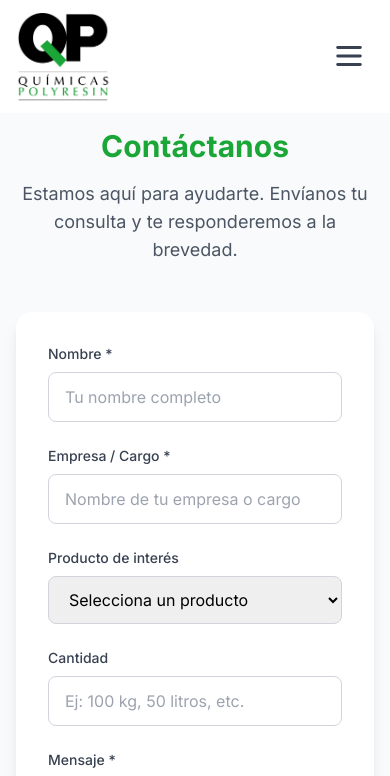
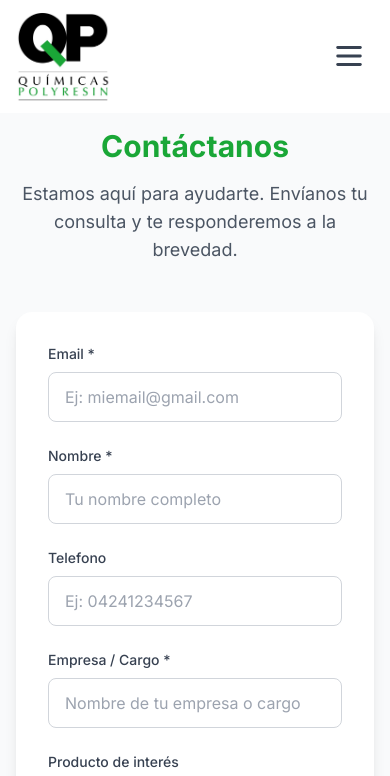
Before and after one commit to Haessler16/polyresin, a Next.js app: page /contacto in a window 390 px wide. Shown: the top 776 px of the page. Built offline with nearby package versions, Linux system fonts and the light colour scheme.

Commit message:
Enhance ContactForm to include email and phone fields with validation; update email sending logic to include new fields; improve layout and styling in BusinessLines and Hero components for better responsiveness and user experience.

```diff
--- a/src/app/api/send-email/route.ts
+++ b/src/app/api/send-email/route.ts
@@ -5,10 +5,11 @@ const resend = new Resend(process.env.RESEND_API_KEY)
 
 export async function POST(request: Request) {
   try {
-    const { name, company, product, amount, message } = await request.json()
+    const { name, company, product, amount, message, phone, email } =
+      await request.json()
 
     // Validación básica
-    if (!name || !company || !message) {
+    if (!name || !company || !message || !email) {
       return NextResponse.json(
         { error: 'Faltan campos requeridos' },
         { status: 400 },
@@ -17,10 +18,10 @@ export async function POST(request: Request) {
 
     // Enviar el email usando Resend
     const { data, error } = await resend.emails.send({
-      from: 'Químicas Polyresin <onboarding@quimicaspolyresin.com>', // Dominio de prueba de Resend
+      from: 'Químicas Polyresin <onboarding@resend.dev>', // Dominio de prueba de Resend
       // Para producción usa: from: 'Contacto Web <noreply@tudominio.com>',
       to: ['ventas@quimicaspolyresin.com'],
-      subject: `Nueva consulta de ${name} - ${company}`,
+      subject: `Nueva consulta de ${name} - ${email}`,
       html: `
         <div style="font-family: Arial, sans-serif; max-width: 600px; margin: 0 auto;">
           <div style="background: linear-gradient(135deg, #1aa737 0%, #15892d 100%); color: white; padding: 30px; text-align: center;">
@@ -35,10 +36,26 @@ export async function POST(request: Request) {
               <table style="width: 100%; border-collapse: collapse;">
                 <tr>
                   <td style="padding: 12px 0; border-bottom: 1px solid #e5e7eb;">
+                    <strong style="color: #374151;">Email:</strong>
+                  </td>
+                  <td style="padding: 12px 0; border-bottom: 1px solid #e5e7eb; color: #6b7280;">
+                    ${email}
+                  </td>
+                </tr>
+                <tr>
+                  <td style="padding: 12px 0; border-bottom: 1px solid #e5e7eb;">
                     <strong style="color: #374151;">Nombre:</strong>
                   </td>
                   <td style="padding: 12px 0; border-bottom: 1px solid #e5e7eb; color: #6b7280;">
                     ${name}
+                  </td>
+                </tr>
+                <tr>
+                  <td style="padding: 12px 0; border-bottom: 1px solid #e5e7eb;">
+                    <strong style="color: #374151;">Telefono:</strong>
+                  </td>
+                  <td style="padding: 12px 0; border-bottom: 1px solid #e5e7eb; color: #6b7280;">
+                    ${phone}
                   </td>
                 </tr>
                 <tr>
@@ -118,7 +135,7 @@ Fecha: ${new Date().toLocaleString('es-ES')}
     })
 
     if (error) {
-      console.error('Error de Resend:', error)
+      console.log('Error de Resend:', error)
       return NextResponse.json(
         { error: 'Error al enviar el email' },
         { status: 500 },
--- a/src/app/page.tsx
+++ b/src/app/page.tsx
@@ -54,6 +54,7 @@ export default function HomePage() {
         type='application/ld+json'
         dangerouslySetInnerHTML={{ __html: JSON.stringify(website) }}
       />
+
       <Hero />
       <BusinessLines />
     </>
--- a/src/components/BusinessLines.tsx
+++ b/src/components/BusinessLines.tsx
@@ -29,7 +29,7 @@ const iconMap = {
 
 export default function BusinessLines() {
   return (
-    <section className='py-16 lg:py-12 bg-white'>
+    <section className='py-3 lg:py-5 bg-white'>
       <div className='max-w-7xl mx-auto px-4 sm:px-6 lg:px-8'>
         <motion.div
           initial={{ opacity: 0, y: 20 }}
@@ -46,7 +46,7 @@ export default function BusinessLines() {
         </motion.div>
 
         {/* Swiper Carousel */}
-        <div className='relative px-12'>
+        <section className='rrelative px-4 sm:px-8 lg:px-12'>
           <Swiper
             modules={[Navigation, Pagination, Autoplay]}
             spaceBetween={24}
@@ -134,7 +134,7 @@ export default function BusinessLines() {
 
           {/* Custom Pagination */}
           <div className='swiper-pagination-custom flex justify-center gap-2 mt-8'></div>
-        </div>
+        </section>
 
         {/* CTA Button */}
         <motion.div
@@ -154,6 +154,12 @@ export default function BusinessLines() {
       <style jsx global>{`
         .business-lines-swiper {
           padding-bottom: 40px;
+          width: 100%;
+        }
+
+        .swiper-pagination-custom {
+          position: relative !important;
+          bottom: 0 !important;
         }
 
         .swiper-pagination-custom .swiper-pagination-bullet {
@@ -170,6 +176,19 @@ export default function BusinessLines() {
           border-radius: 4px;
         }
 
+        .swiper-button-prev-custom,
+        .swiper-button-next-custom {
+          display: none;
+        }
+
+        /* Mostrar navegación solo en desktop */
+        @media (min-width: 768px) {
+          .swiper-button-prev-custom,
+          .swiper-button-next-custom {
+            display: flex;
+          }
+        }
+
         .swiper-button-prev-custom.swiper-button-disabled,
         .swiper-button-next-custom.swiper-button-disabled {
           opacity: 0.3;
--- a/src/components/ContactForm.tsx
+++ b/src/components/ContactForm.tsx
@@ -1,10 +1,12 @@
 'use client'
 import { useState } from 'react'
 import { motion } from 'framer-motion'
-import { Send, MapPin, Phone, Mail, Clock, Building2 } from 'lucide-react'
+import { Send, MapPin, Phone, Mail, Building2 } from 'lucide-react'
 
 interface FormData {
+  email: string
   name: string
+  phone: string
   company: string
   product: string
   amount: string
@@ -13,7 +15,9 @@ interface FormData {
 
 export default function ContactForm() {
   const [formData, setFormData] = useState<FormData>({
+    email: '',
     name: '',
+    phone: '',
     company: '',
     product: '',
     amount: '',
@@ -39,6 +43,7 @@ export default function ContactForm() {
 
   const validateForm = () => {
     const newErrors: Partial<FormData> = {}
+    if (!formData.email.trim()) newErrors.name = 'El email es requerido'
     if (!formData.name.trim()) newErrors.name = 'El nombre es requerido'
     if (!formData.company.trim())
       newErrors.company = 'La empresa/cargo es requerido'
@@ -70,7 +75,9 @@ export default function ContactForm() {
         setSubmitStatus('success')
         // Reset form
         setFormData({
+          email: '',
           name: '',
+          phone: '',
           company: '',
           product: '',
           amount: '',
@@ -149,6 +156,35 @@ export default function ContactForm() {
                 {/* Name Field */}
                 <section>
                   <label
+                    htmlFor='email'
+                    className='block text-sm font-medium text-gray-700 mb-2'>
+                    Email *
+                  </label>
+                  <input
+                    type='email'
+                    id='email'
+                    name='email'
+                    value={formData.email}
+                    onChange={handleChange}
+                    className={`w-full px-4 py-3 border text-black rounded-lg transition-all duration-200 ${
+                      errors.email
+                        ? 'border-red-300 focus:ring-red-500 focus:border-red-500'
+                        : 'border-gray-300 focus:ring-qp-green focus:border-qp-green'
+                    }`}
+                    placeholder='Ej: miemail@gmail.com'
+                  />
+                  {errors.email && (
+                    <motion.p
+                      initial={{ opacity: 0, y: -10 }}
+                      animate={{ opacity: 1, y: 0 }}
+                      className='mt-1 text-sm text-red-600'>
+                      {errors.email}
+                    </motion.p>
+                  )}
+                </section>
+                {/* Name Field */}
+                <section>
+                  <label
                     htmlFor='name'
                     className='block text-sm font-medium text-gray-700 mb-2'>
                     Nombre *
@@ -159,7 +195,7 @@ export default function ContactForm() {
                     name='name'
                     value={formData.name}
                     onChange={handleChange}
-                    className={`w-full px-4 py-3 border rounded-lg transition-all duration-200 ${
+                    className={`w-full px-4 text-black py-3 border rounded-lg transition-all duration-200 ${
                       errors.name
                         ? 'border-red-300 focus:ring-red-500 focus:border-red-500'
                         : 'border-gray-300 focus:ring-qp-green focus:border-qp-green'
@@ -172,6 +208,35 @@ export default function ContactForm() {
                       animate={{ opacity: 1, y: 0 }}
                       className='mt-1 text-sm text-red-600'>
                       {errors.name}
+                    </motion.p>
+                  )}
+                </section>
+                {/* Phone Field */}
+                <section>
+                  <label
+                    htmlFor='phone'
+                    className='block text-sm font-medium text-gray-700 mb-2'>
+                    Telefono
+                  </label>
+                  <input
+                    type='number'
+                    id='phone'
+                    name='phone'
+                    value={formData.phone}
+                    onChange={handleChange}
+                    className={`w-full px-4 py-3 text-black border rounded-lg transition-all duration-200 ${
+                      errors.phone
+                        ? 'border-red-300 focus:ring-red-500 focus:border-red-500'
+                        : 'border-gray-300 focus:ring-qp-green focus:border-qp-green'
+                    }`}
+                    placeholder='Ej: 04241234567'
+                  />
+                  {errors.phone && (
+                    <motion.p
+                      initial={{ opacity: 0, y: -10 }}
+                      animate={{ opacity: 1, y: 0 }}
+                      className='mt-1 text-sm text-red-600'>
+                      {errors.phone}
                     </motion.p>
                   )}
                 </section>
@@ -342,12 +407,12 @@ export default function ContactForm() {
             </div>
 
             {/* Contact Details */}
-            <div className='bg-white rounded-2xl shadow-lg p-8'>
+            <section className='bg-white rounded-2xl shadow-lg p-8'>
               <h3 className='text-xl font-semibold text-gray-900 mb-6'>
                 Información de contacto
               </h3>
 
-              <div className='space-y-4'>
+              <section className='space-y-4'>
                 <div className='flex items-center'>
                   <Phone className='mr-3 text-qp-green' size={20} />
                   <span className='text-gray-600'>+58 424.237.8867</span>
@@ -360,12 +425,12 @@ export default function ContactForm() {
                   </span>
                 </div>
 
-                <div className='flex items-center'>
+                {/* <div className='flex items-center'>
                   <Clock className='mr-3 text-qp-green' size={20} />
                   <span className='text-gray-600'>L-V 8:00 - 17:00</span>
-                </div>
-              </div>
-            </div>
+                </div> */}
+              </section>
+            </section>
           </motion.div>
         </div>
       </div>
```
Also changed, not shown: src/components/Hero.tsx (+16 -14 lines).
